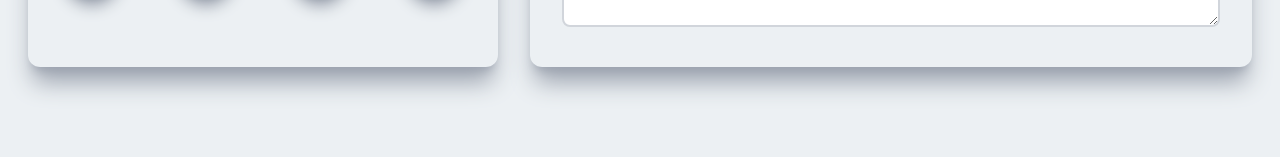
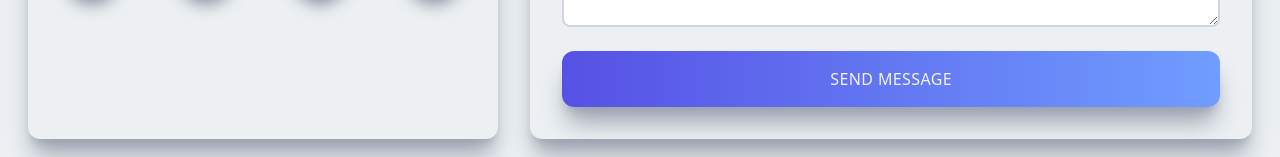
Before and after one commit to lawlawson/portfolio-july, a Next.js app: page /components/Contact in a window 1280 px wide. Shown: the part 793-950 px from the top of the page. Before the commit the page ends 924 px from the top, so only its background shows below. Built offline with nearby package versions, Linux system fonts and the light colour scheme.

Commit message:
Added button to send message

```diff
--- a/pages/components/Contact.jsx
+++ b/pages/components/Contact.jsx
@@ -1,8 +1,8 @@
+/* eslint-disable @next/next/no-img-element */
 import React from 'react';
 import { FaLinkedinIn } from 'react-icons/fa';
 import { AiOutlineGithub, AiOutlineTwitter } from 'react-icons/ai';
 import { ImBlog } from 'react-icons/im';
-import Image from 'next/image';
 
 const Contact = () => {
   return (
@@ -93,6 +93,9 @@ const Contact = () => {
                     rows='10'
                   />
                 </div>
+                <button className='w-full p-4 text-gray-100 mt-4'>
+                  Send Message
+                </button>
               </form>
             </div>
           </div>
```
